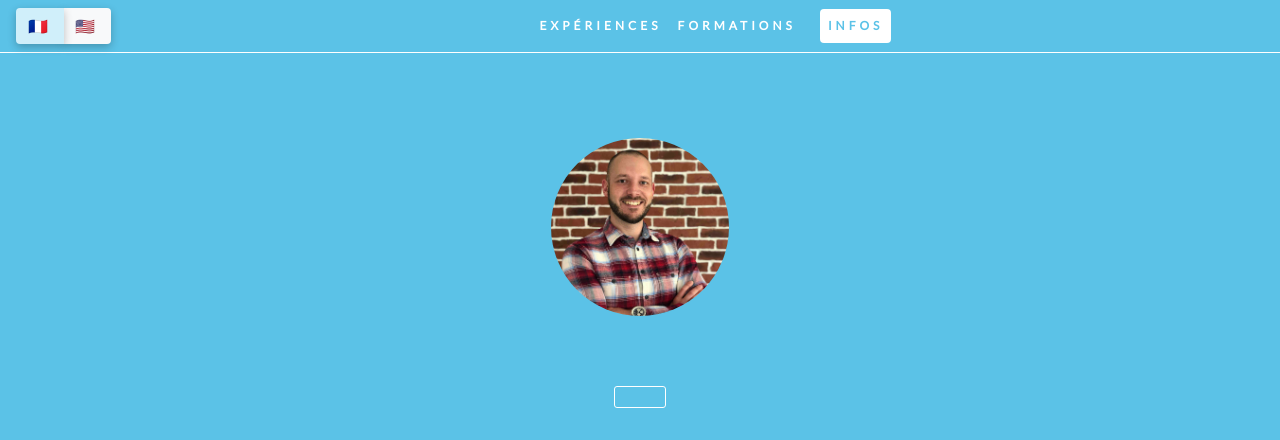
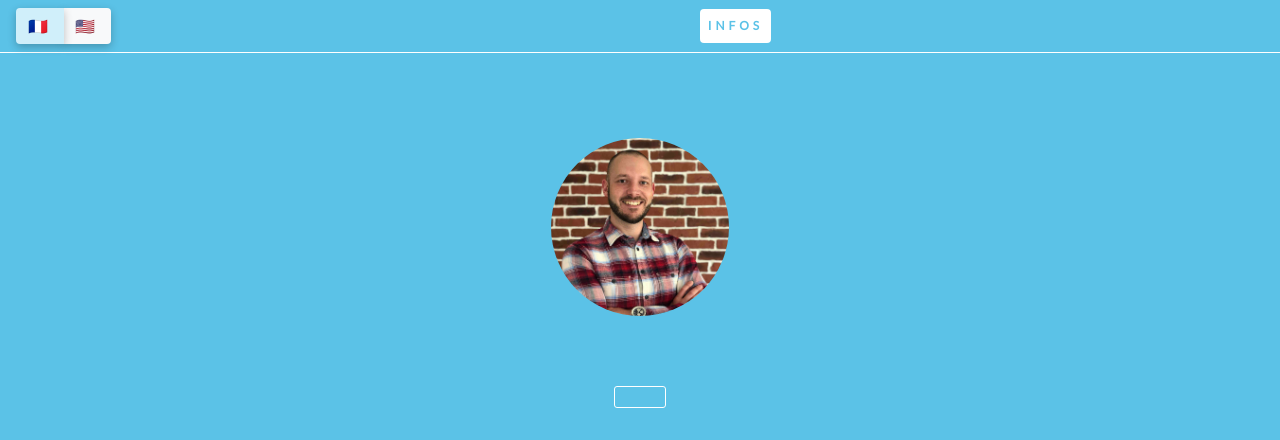
Before and after one commit to codindb/cv, a plain HTML site: page index.html in a window 1280 px wide. Shown: the top 440 px of the page. Drawn offline with nearby package versions, Linux system fonts and the light colour scheme; a script that the page names is missing.

Commit message:
Remove: unused code

```diff
--- a/index.html
+++ b/index.html
@@ -37,8 +37,8 @@
             <ul class="nav nav-pills navbar-nav">
                 <li class="nav-item"><a id="navMe" class="nav-link" href="#about"></a></li>
                 <li class="nav-item"><a id="navSkills" class="nav-link" href="#skills"></a></li>
-                <li class="nav-item"><a id="navXp" class="nav-link" href="#experience">Expériences</a></li>
-                <li class="nav-item"><a id="navEducation" class="nav-link" href="#education">Formations</a></li>
+                <li class="nav-item"><a id="navXp" class="nav-link" href="#experience"></a></li>
+                <li class="nav-item"><a id="navEducation" class="nav-link" href="#education"></a></li>
                 <li class="nav-item"><a id="navPortfo" class="nav-link" href="#portfolio"></a></li>
                 <li class="nav-item"><a class="nav-link" href="#infos">Infos</a></li>
             </ul>
```
